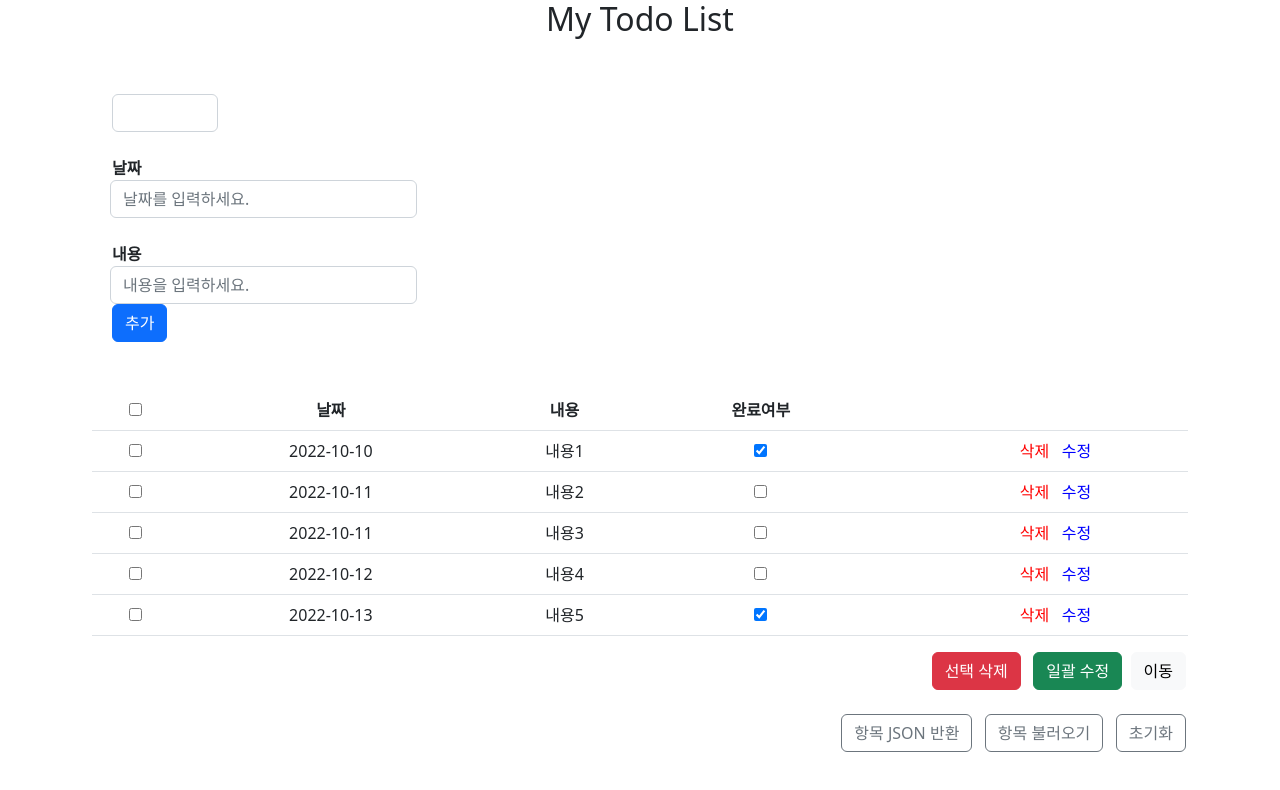
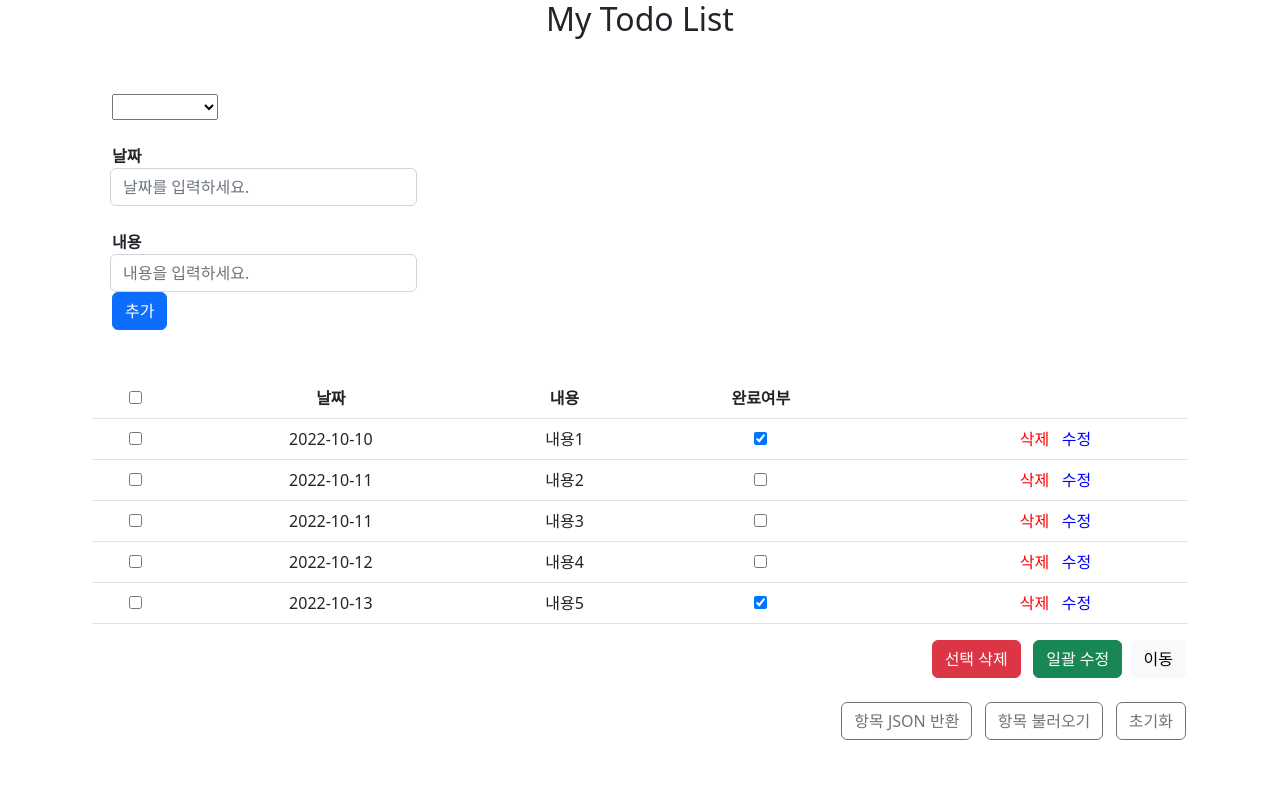
Before and after one commit to log2348/vue_study, a Vue app in the folder vue-todo/vue-todo/: page / in a window 1280 px wide. Shown: the top 790 px of the page. Built offline with nearby package versions, Linux system fonts and the light colour scheme; what vue-js-modal would draw is missing.

Commit message:
selectbox 버그 수정 중

```diff
--- a/vue-todo/vue-todo/src/components/Header.vue
+++ b/vue-todo/vue-todo/src/components/Header.vue
@@ -8,12 +8,11 @@
     <div class="form-group">
       <div>
         <select
-          class="form-control"
           style="width: 10%"
           @change="selectByDate"
           v-model="selected"
         >
-          <option>전체</option>
+          <option selected>전체</option>
           <option v-for="item in this.dateList" :key="item" :value="item">
             {{ item }}
           </option>
--- a/vue-todo/vue-todo/src/views/Detail.vue
+++ b/vue-todo/vue-todo/src/views/Detail.vue
@@ -2,8 +2,7 @@
   <div class="container">
     <div class="row">
       <select
-        class="form-control"
-        style="width: 10%"
+        style="width: 20%"
         v-model="selected"
         @click="setOption"
         @change="selectByDate"
@@ -18,8 +17,7 @@
         </option></select
       >&nbsp;&nbsp;
       <select
-        class="form-control"
-        style="width: 10%"
+        style="width: 20%"
         v-model="sorted"
         @change="orderByDate"
       >
@@ -64,7 +62,13 @@ export default {
     // 날짜별 검색 (필터링)
     selectByDate() {
       let date = this.selected;
+
+      if (this.selected == "all") {
+        return;
+      }
+
       this.list = this.list.filter((a) => a.date == date);
+
     },
     // 정렬
     orderByDate() {
```
